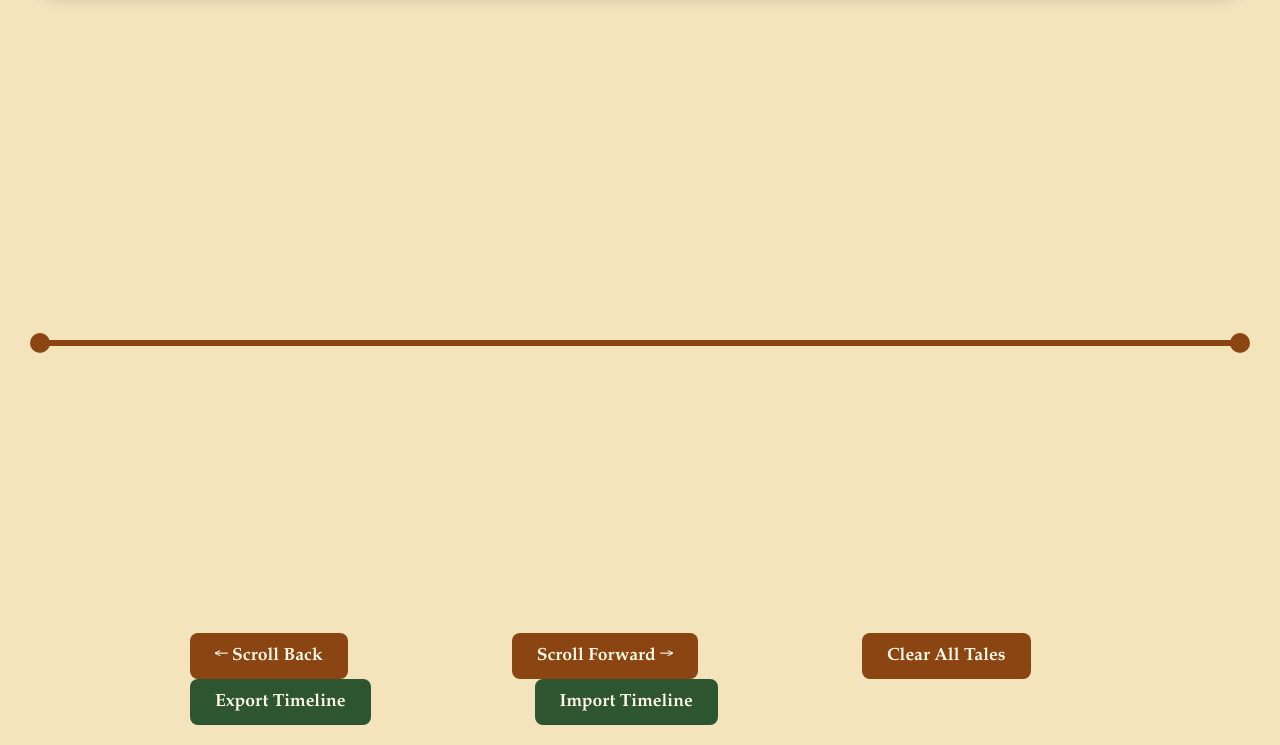
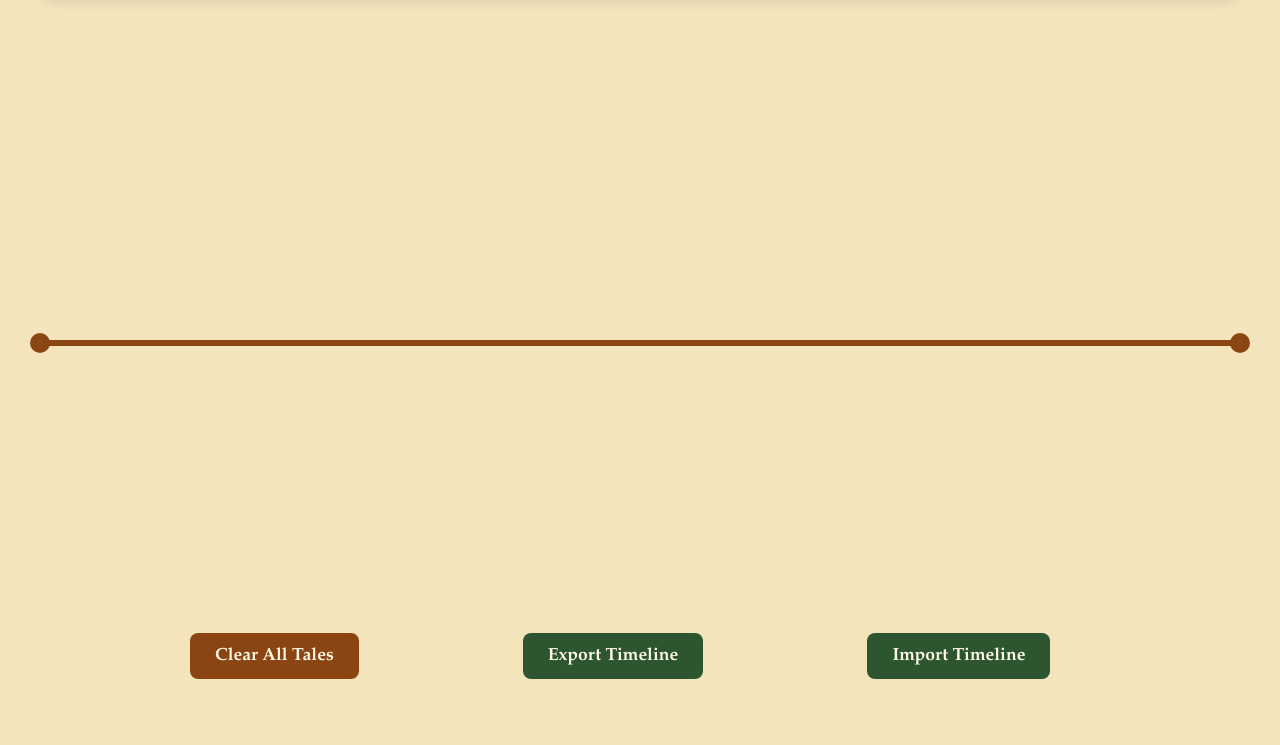
Before and after one commit to ahmadzaid1/ahmadzaid1.github.io, a plain HTML site: page timeLineManager/timeLine.html in a window 1280 px wide. Shown: the part 737-1482 px from the top of the page. After the commit the page ends 1436 px from the top, so only its background shows below. Drawn offline with Linux system fonts and the light colour scheme.

Commit message:
Update timeLine.html

```diff
--- a/timeLineManager/timeLine.html
+++ b/timeLineManager/timeLine.html
@@ -64,9 +64,7 @@
             <div class="events-container" id="eventsContainer"></div>
         </div>
 
-        <div class="scroll-container">
-            <button class="scroll-button" onclick="scrollTimeline('left')">← Scroll Back</button>
-            <button class="scroll-button" onclick="scrollTimeline('right')">Scroll Forward →</button>
+        <div class="bottom-but">
             <button onclick="clearEvents()" style="background-color: #8b4513;">Clear All Tales</button>
             <button onclick="saveToFile()" style="background-color: #2c5530;">Export Timeline</button>
             <button onclick="loadFromFile()" style="background-color: #2c5530;">Import Timeline</button>
```
